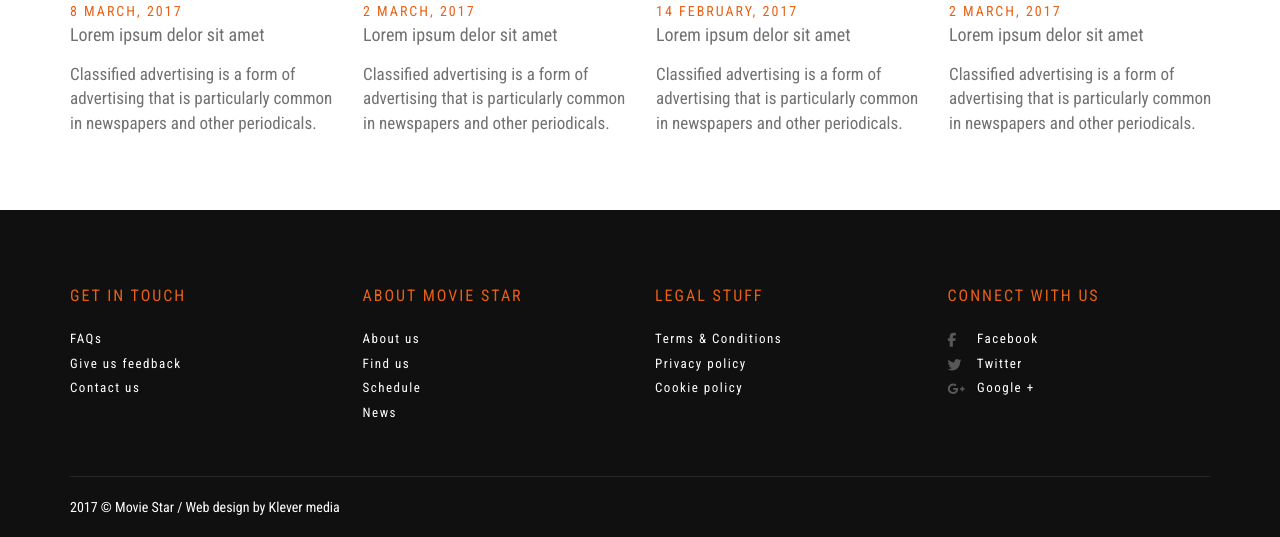
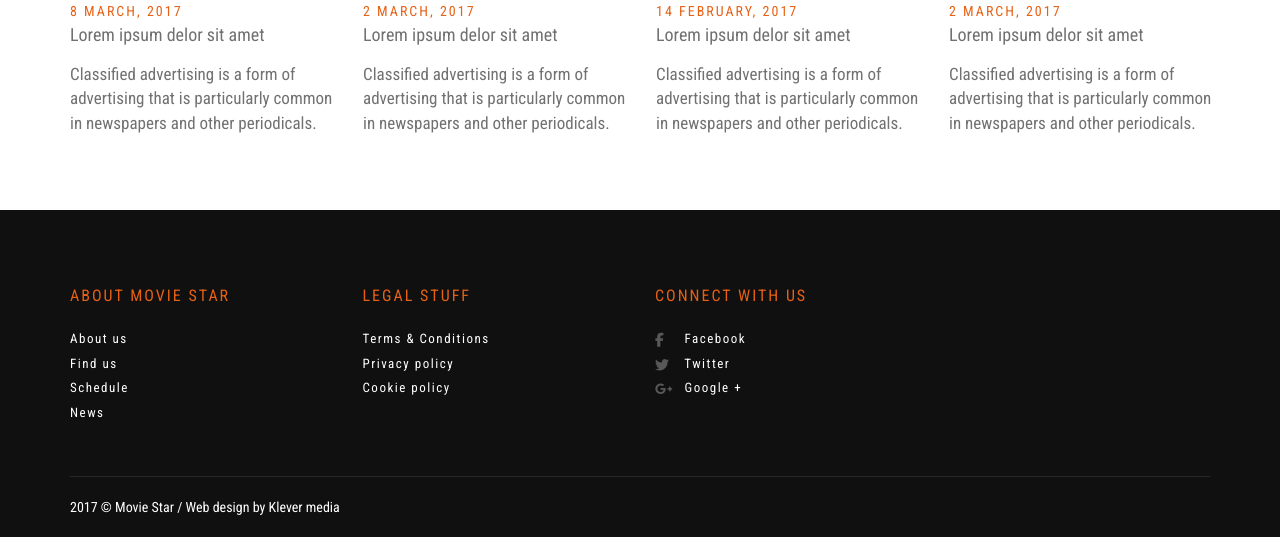
Before and after one commit to ikariwill/corta-fita-web, a plain HTML site: page sobre-nos.html in a window 1280 px wide. Shown: the part 1403-1940 px from the top of the page. Drawn offline with nearby package versions, Linux system fonts and the light colour scheme.

Commit message:
Remove get in touch footer

```diff
--- a/sobre-nos.html
+++ b/sobre-nos.html
@@ -215,14 +215,6 @@
 									<div class="container">
 										<div class="row">
 											<div class="col-sm-3">
-												<h6>Get in touch</h6>
-												<ul>
-													<li><a href="#">FAQs</a></li>
-													<li><a href="#">Give us feedback</a></li>
-													<li><a href="#">Contact us</a></li>
-												</ul>
-											</div>
-											<div class="col-sm-3">
 												<h6>About Movie star</h6>
 												<ul>
 													<li><a href="#">About us</a></li>
```
Also changed, not shown: index.html (+0 -8 lines), podcasts.html (+0 -8 lines).
